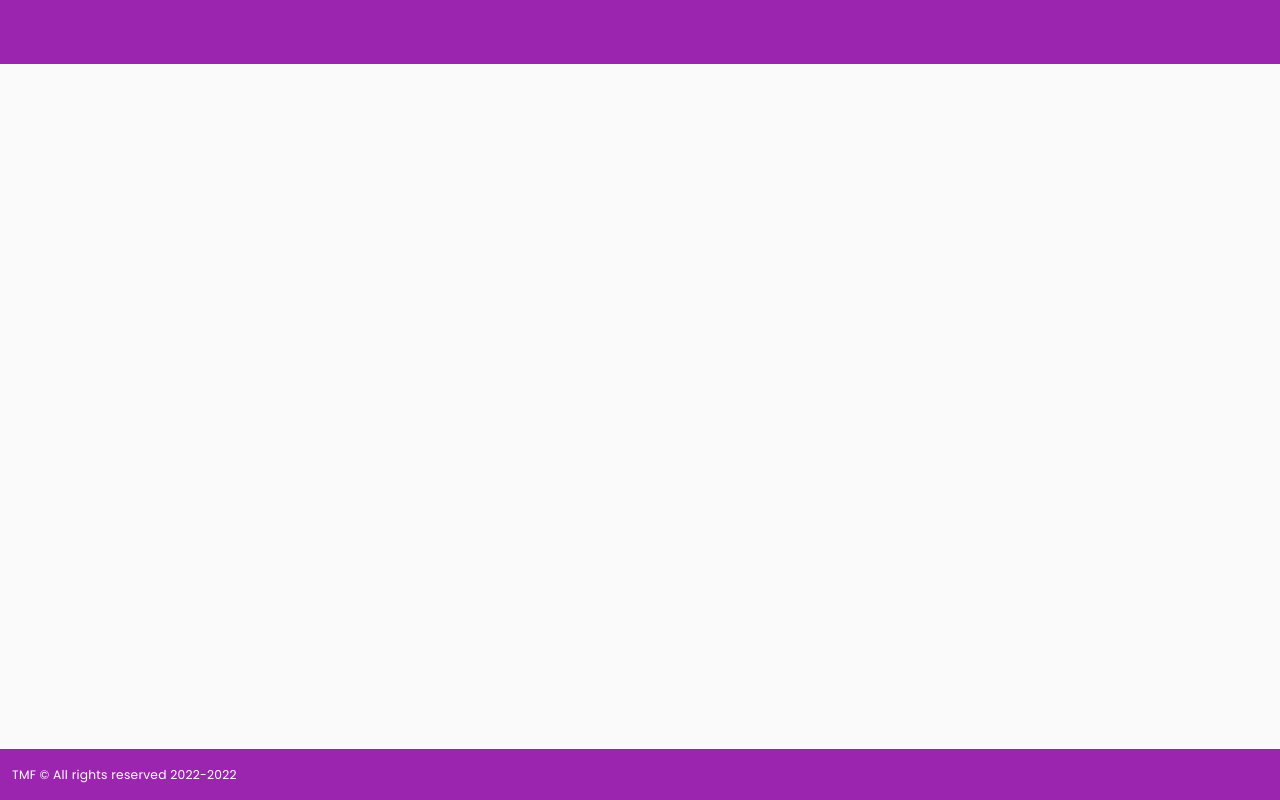
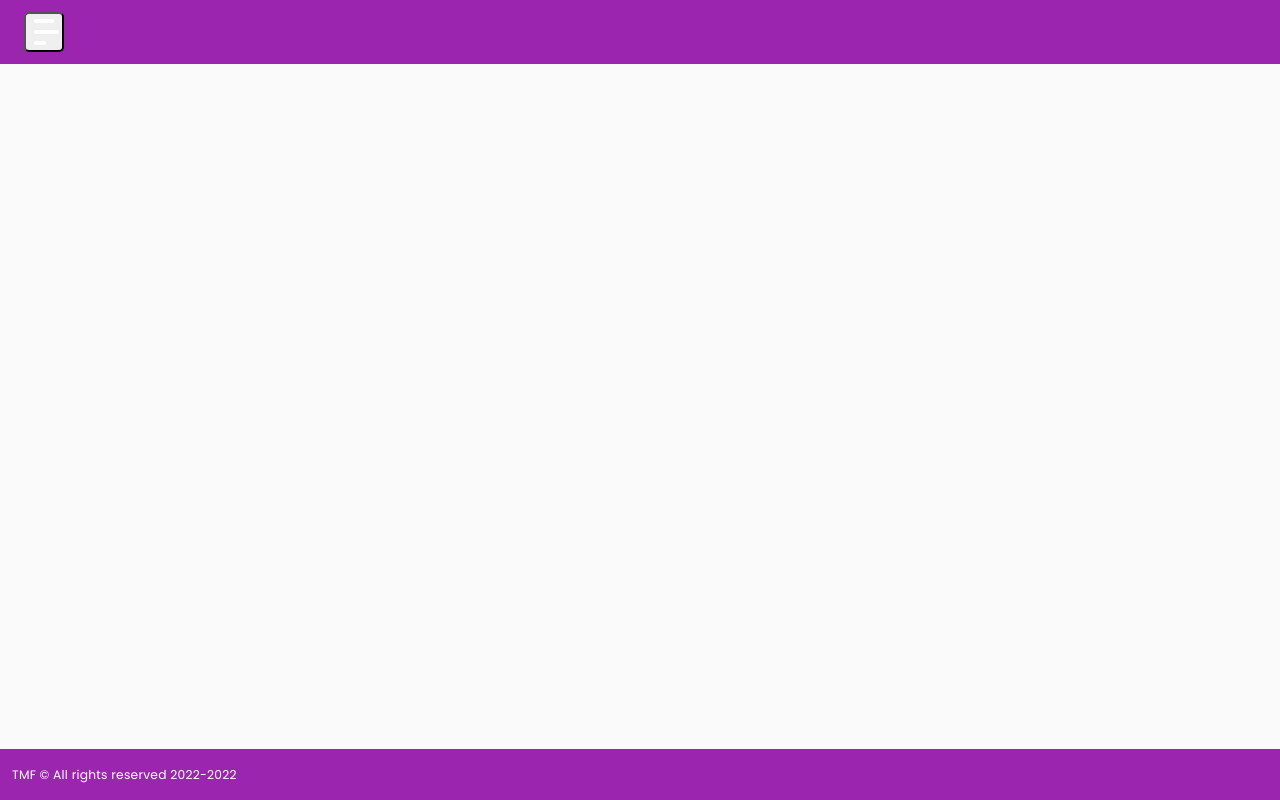
Before and after one commit to martins86/mfe-portal, an Angular app: page /maintenance in a window 1280 px wide. Built offline with nearby package versions, Linux system fonts and the light colour scheme.

Commit message:
feat(layout): adicionando botão animado

```diff
--- a/projects/portal/src/app/layout/default/top-bar/top-bar.component.html
+++ b/projects/portal/src/app/layout/default/top-bar/top-bar.component.html
@@ -0,0 +1,7 @@
+<header class="ps-4 pe-4 overflow-hidden">
+  <button mat-button class="toggle">
+    <span></span>
+    <span></span>
+    <span></span>
+  </button>
+</header>
--- a/projects/portal/src/app/layout/default/top-bar/top-bar.component.scss
+++ b/projects/portal/src/app/layout/default/top-bar/top-bar.component.scss
@@ -0,0 +1,70 @@
+header {
+  width: 100vw;
+  height: 64px;
+  display: flex;
+  align-items: center;
+  justify-content: flex-start;
+}
+
+button.toggle {
+  min-width: unset;
+  padding: unset;
+}
+
+.toggle {
+  position: relative;
+  width: 40px;
+  height: 40px;
+  border-radius: 5px;
+  display: flex;
+  justify-content: center;
+  align-items: center;
+  overflow: hidden;
+}
+
+.toggle span {
+  position: absolute;
+  width: 25px;
+  height: 4px;
+  background-color: var(--text-primary-lighter-color);
+  border-radius: 4px;
+  transition: 0.5s;
+}
+
+.toggle span:nth-child(1) {
+  transform: translateY(-11px);
+  width: 20px;
+  left: 8px;
+}
+
+.toggle.active span:nth-child(1) {
+  width: 30px;
+  transform: translateY(-2px) rotate(45deg);
+  transition-delay: 0.125s;
+  left: 6px;
+}
+
+.toggle span:nth-child(2) {
+  transform: translateY(11px);
+  width: 12px;
+  left: 8px;
+}
+
+.toggle.active span:nth-child(2) {
+  width: 30px;
+  transform: translateY(-2px) rotate(315deg);
+  transition-delay: 0.25s;
+  left: 6px;
+}
+
+.toggle span:nth-child(3) {
+  left: 8px;
+}
+
+.toggle.active span:nth-child(3) {
+  transform: translateX(60px);
+}
+
+.toggle.active span {
+  background-color: var(--accent-lighter-color);
+}
--- a/projects/portal/src/app/layout/default/top-bar/top-bar.component.ts
+++ b/projects/portal/src/app/layout/default/top-bar/top-bar.component.ts
@@ -1,8 +1,20 @@
-import { Component } from '@angular/core'
+import { AfterViewInit, Component } from '@angular/core'
 
 @Component({
   selector: 'app-top-bar',
   templateUrl: './top-bar.component.html',
   styleUrls: ['./top-bar.component.scss'],
 })
-export class TopBarComponent {}
+export class TopBarComponent implements AfterViewInit {
+  ngAfterViewInit(): void {
+    this.toggleBtnAnimate()
+  }
+
+  toggleBtnAnimate(): void {
+    const menuToggle = document.querySelector('.toggle') as HTMLElement
+
+    menuToggle.onclick = () => {
+      menuToggle.classList.toggle('active')
+    }
+  }
+}
```
Also changed, not shown: 1 other file (tests, documents, lock files or other folders).
